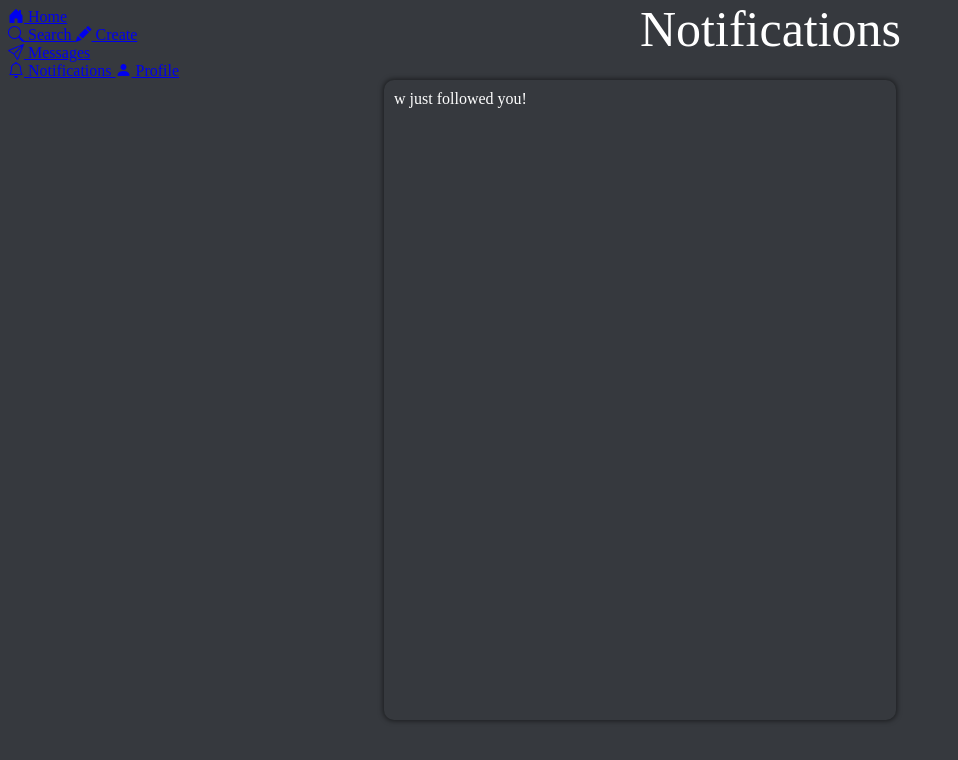
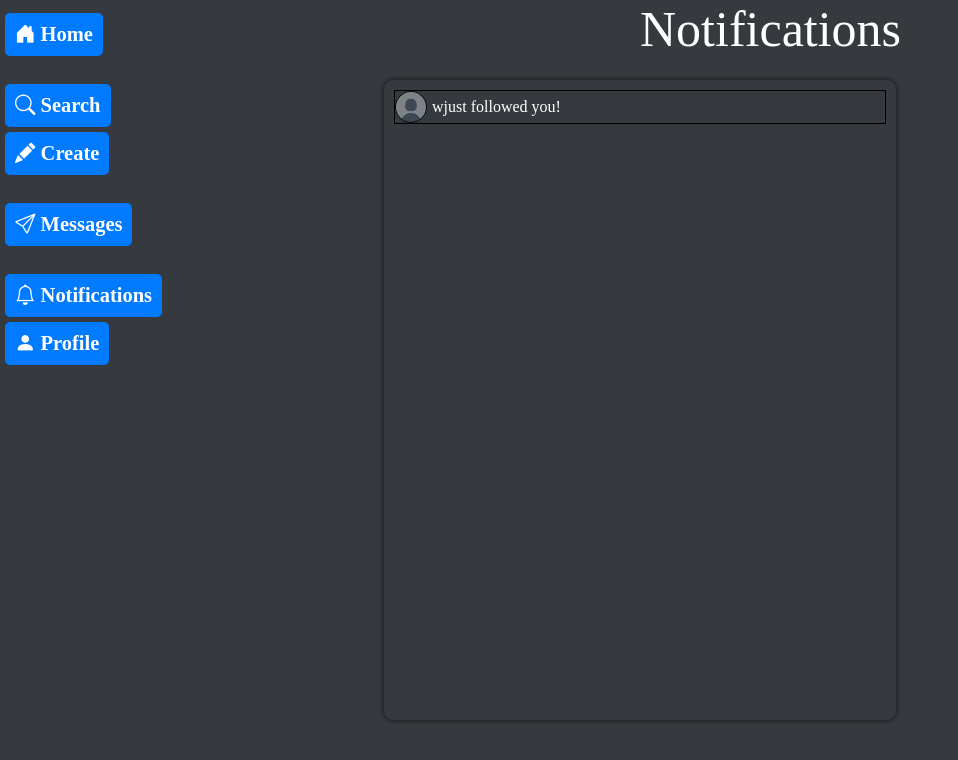
Before and after one commit to NickieUwU/TWA_project, a PHP site: page /Notifications.php in a window 1280 px wide. Shown: the top 760 px of the page, without its empty margins (0-958 px from the left). Run offline with PHP 8.4, Linux system fonts and the light colour scheme; a user stored in the database is signed in; data comes from the database, SQL or seed files in the repository; data that the repository does not hold is empty.

Commit message:
Creating a notification div

```diff
--- a/Notifications/Notifications.css
+++ b/Notifications/Notifications.css
@@ -24,4 +24,23 @@
 {
     color: #fff;
     margin: 10px;
+    border: 1px solid black;
+    display: flex;
+    align-items: center;
 }
+
+.Notification a
+{
+    padding-left: 5px;
+    color: #fff;
+    text-decoration: none;
+}
+
+.PFP
+{
+    width: 30px;
+    height: 30px;
+    border-radius: 50%;
+    object-fit: cover;
+    border: 1px solid black;
+}
--- a/Notifications/Notifications.php
+++ b/Notifications/Notifications.php
@@ -30,7 +30,7 @@
     <link rel="stylesheet" href="Notifications.css?v=<?php echo time(); ?>">
     <link rel="stylesheet" href="../UniversalCSS/UniversalStyles.css">
     <link rel="stylesheet" href="https://cdn.jsdelivr.net/npm/bootstrap-icons@1.11.3/font/bootstrap-icons.min.css">
-    <link rel="stylesheet" href="../Nav/Nav.php?v=<?php echo time(); ?>">
+    <link rel="stylesheet" href="../Nav/Nav.css?v=<?php echo time(); ?>">
 </head>
 <body>
     <div class="whereamI">
@@ -44,9 +44,10 @@
             if($IsNotified == 0)
             {
                 echo '
-                    <div class="Notification"
-                        <a href="">'.$Name.'</a> just followed you!
-                    </div>';
+                    <div class="Notification">
+                        <img src="../DefaultPFP/DefaultPFP.png" alt="Profile picture" class="PFP">
+                        <a href="../Profile/Profile.php?username='.$Username.'">'.$Name.'</a> just followed you!
+                    </div><br>';
             }
         ?>
     </div>
```
